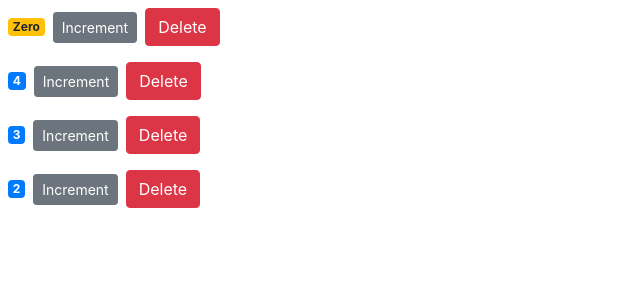
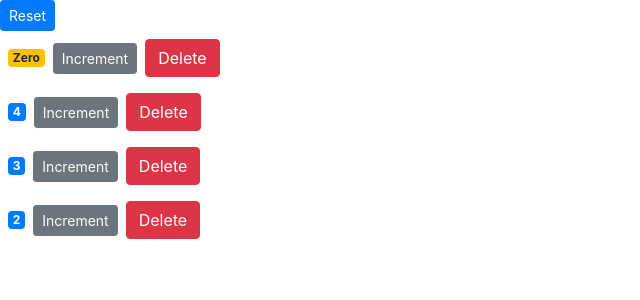
Before and after one commit to kkroeger93/counter-app, a React (Create React App) app: page / in a window 1280 px wide. Shown: the top 300 px of the page, without its empty margins (0-640 px from the left). Built offline with nearby package versions, Linux system fonts and the light colour scheme.

Commit message:
Example of uncontroled Component becuase  there is no  sigle source of truth. (state exists and component recieves props)

```diff
--- a/src/components/Counters.js
+++ b/src/components/Counters.js
@@ -11,6 +11,14 @@ class Counters extends Component {
         ],
     };
 
+    handleReset = () => {
+        const counters = this.state.counters.map((c) => {
+            c.value = 0;
+            return c;
+        });
+        this.setState({ counters });
+    };
+
     handleDelete = (counterId) => {
         const counters = this.state.counters.filter(
             (c) => c.id !== counterId,
@@ -21,6 +29,12 @@ class Counters extends Component {
     render() {
         return (
             <div>
+                <button
+                    onClick={this.handleReset}
+                    className="btn btn-primary btn-sm"
+                >
+                    Reset
+                </button>
                 {this.state.counters.map((counter) => (
                     <Counter
                         key={counter.id}
```
